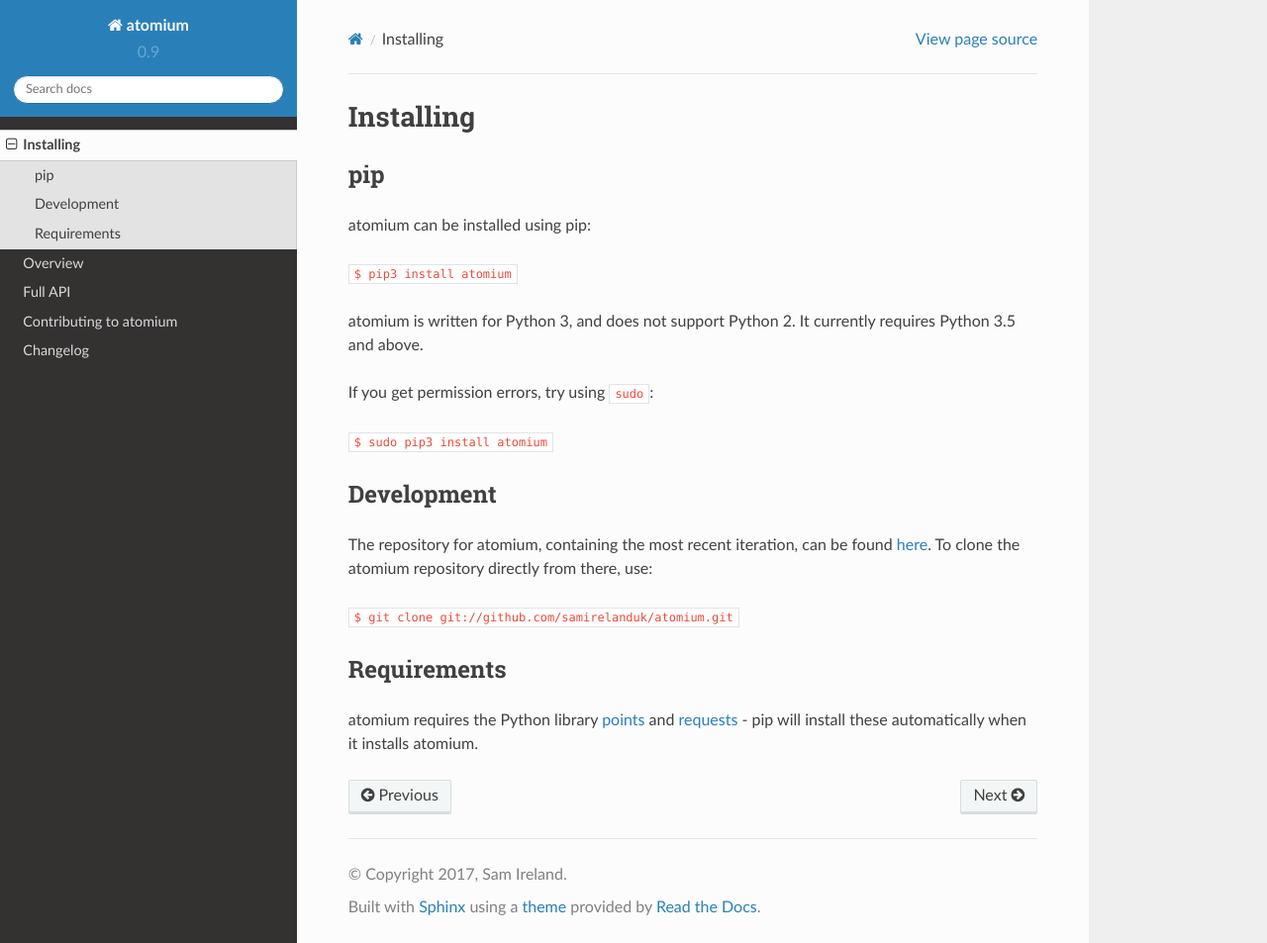
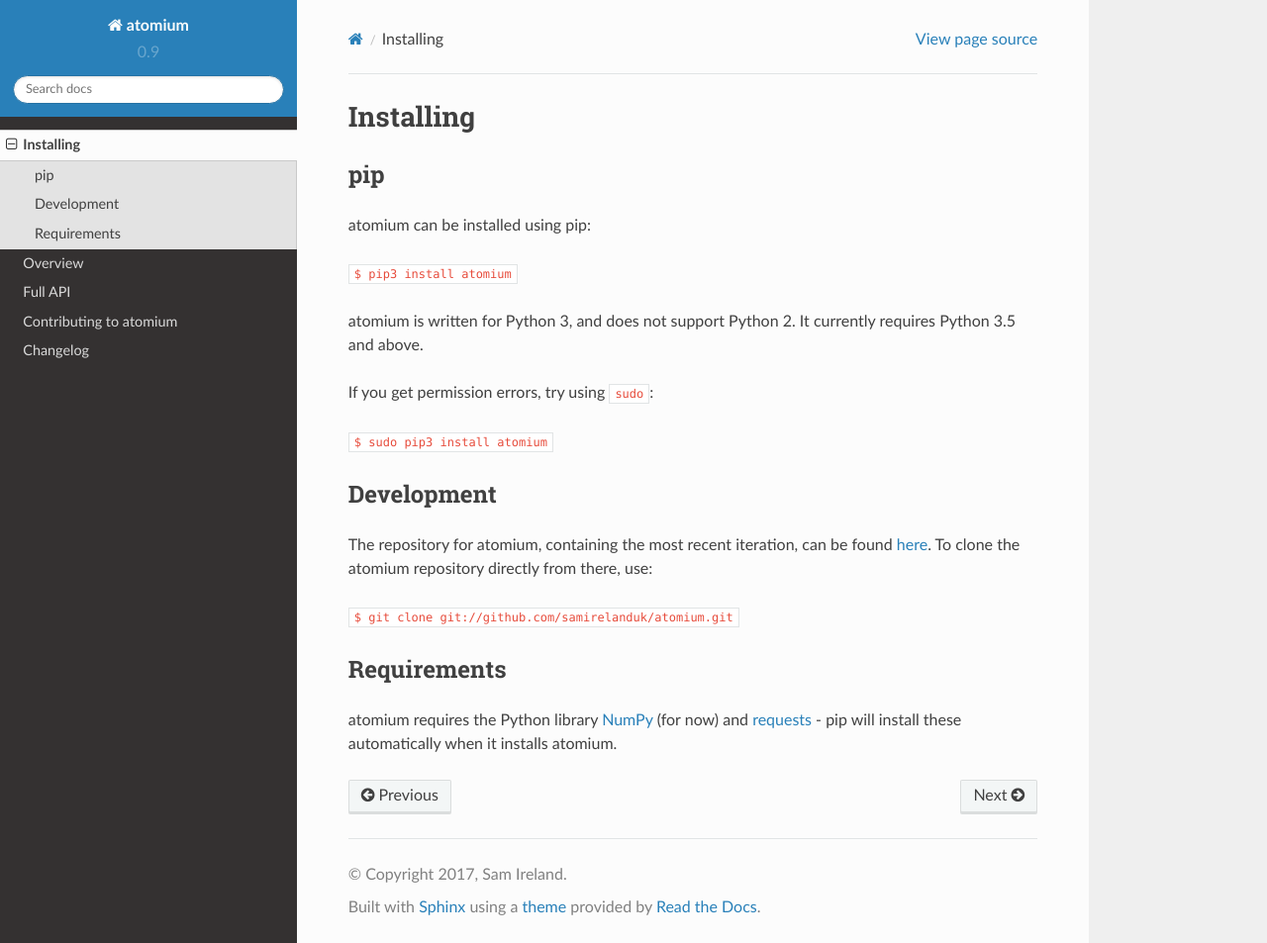
Before and after one commit to samirelanduk/atomium, a Sphinx documentation site: the page built from docs/source/installing.rst, in a window 1280 px wide and 953 px high. Shown: the whole window at 99% size. Built offline with Sphinx 7.4.7 and the Read the Docs theme 2.0.0, drawn with Linux system fonts in a browser that asks for light colours.

Commit message:
Update installation instructions

```diff
--- a/docs/source/installing.rst
+++ b/docs/source/installing.rst
@@ -30,6 +30,6 @@
 ~~~~~~~~~~~~
 
 atomium requires the Python library
-`points <https://points.samireland.com/>`_ and
+`NumPy <http://www.numpy.org/>`_ (for now) and
 `requests <https://docs.python-requests.org/>`_ - pip will install these
 automatically when it installs atomium.
--- a/setup.py
+++ b/setup.py
@@ -19,5 +19,5 @@
  ],
  keywords="chemistry bioinformatics proteins biochemistry molecules PDB XYZ",
  packages=["atomium", "atomium.files", "atomium.structures"],
- install_requires=["points", "requests", "rmsd"]
+ install_requires=["numpy", "requests", "rmsd"]
 )
```
